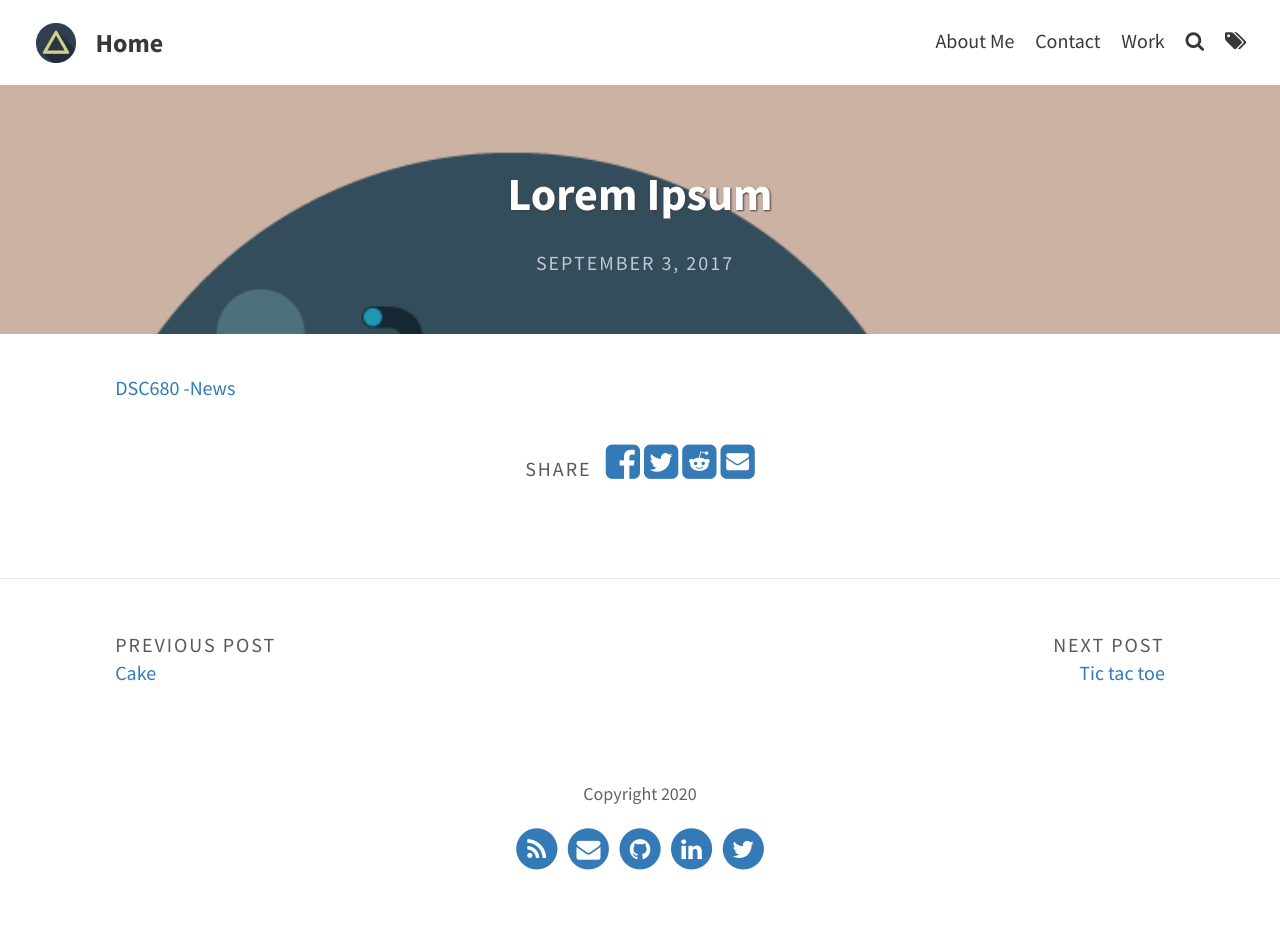
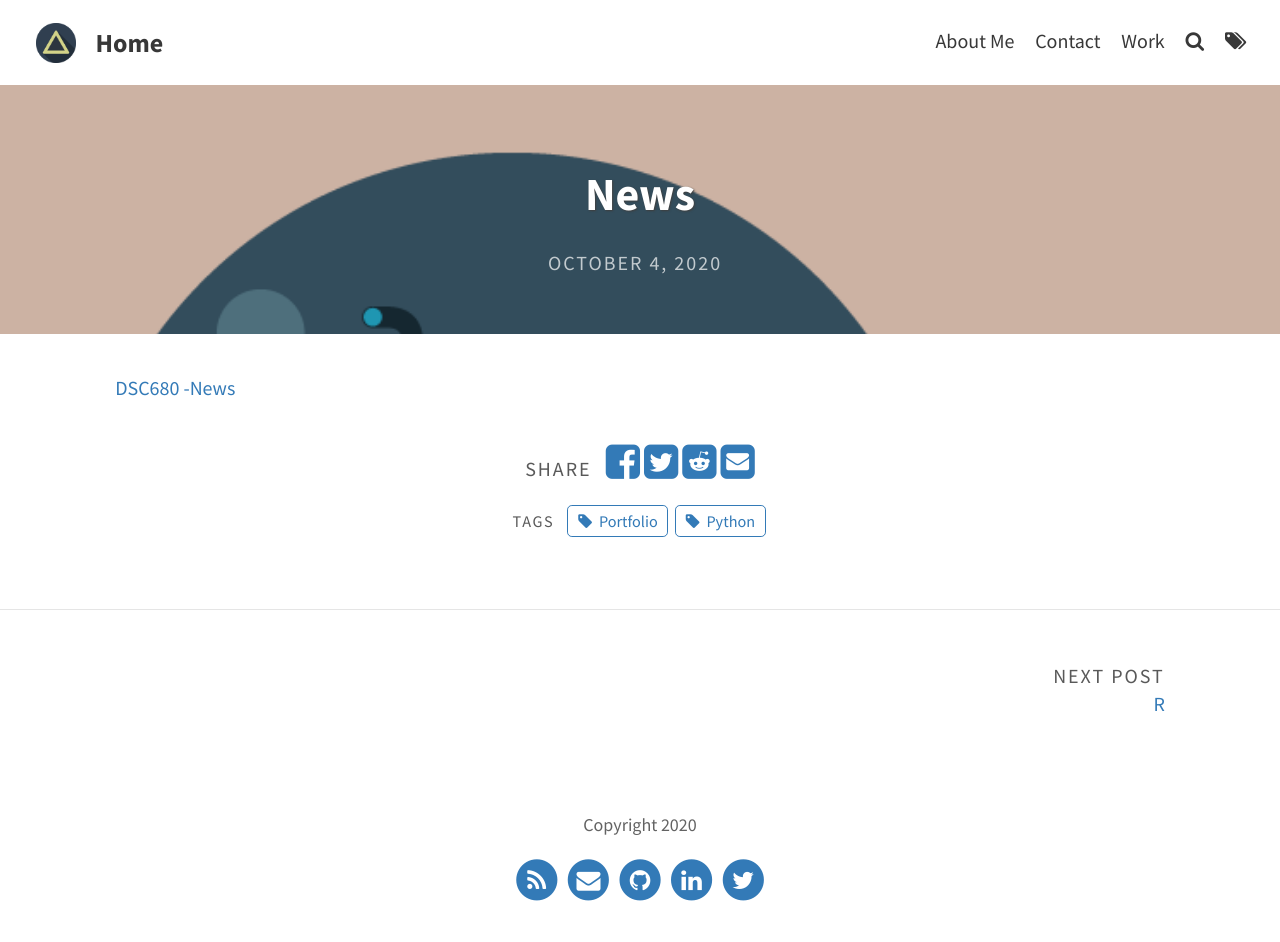
Before and after one commit to knmoses/knmoses.github.io, a Jekyll site: the page built from _portfolio/submarine.md, in a window 1280 px wide. Built offline with Jekyll 4.4.1, drawn with Linux system fonts in a browser that asks for light colours; before the commit the page ends 911 px from its top, so only the background shows below that.

Commit message:
Update submarine.md

```diff
--- a/_portfolio/submarine.md
+++ b/_portfolio/submarine.md
@@ -1,9 +1,10 @@
 ---
 layout: post
-title: Lorem Ipsum
+title: News
 feature-img: "assets/img/portfolio/submarine.png"
 img: "assets/img/portfolio/submarine.png"
-date: 2017-09-03
+date: 04 October 2020
+tags: [Python, Portfolio]
 ---
 
 [DSC680 -News](https://github.com/knmoses/DSC680-News)
```
